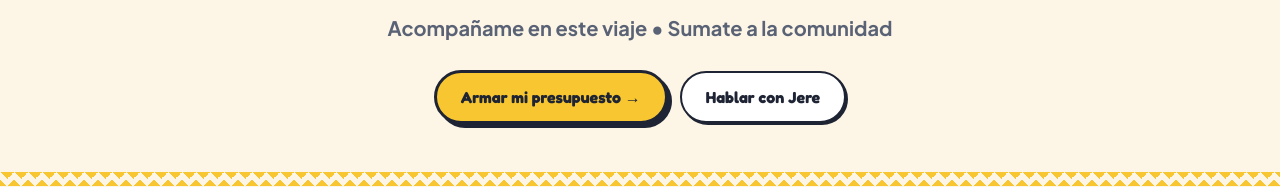
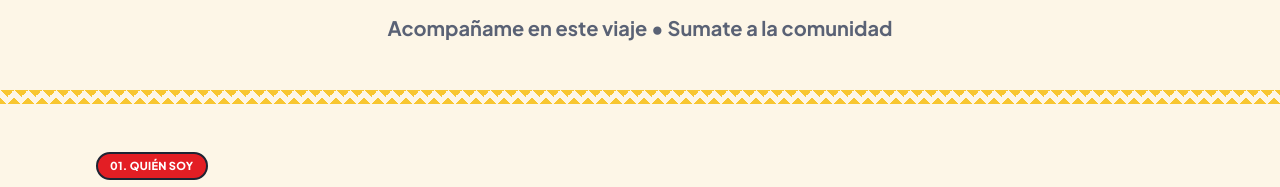
Before and after one commit to JPe2311/jere_movil, a Next.js app in the folder jere-movil/: page /publicidad in a window 1280 px wide. Shown: the part 403-590 px from the top of the page. Built offline with nearby package versions, Linux system fonts and the light colour scheme; no server answers.

Commit message:
feat(publicidad): quitar botones hero Armar presupuesto y Hablar con Jere

```diff
--- a/jere-movil/src/app/publicidad/page.jsx
+++ b/jere-movil/src/app/publicidad/page.jsx
@@ -158,20 +158,6 @@ export default function PublicidadPage() {
             <p className="mt-4 text-lg font-bold sm:text-xl" style={{ color: GRIS }}>
               Acompañame en este viaje • Sumate a la comunidad
             </p>
-            <div className="mt-7 flex flex-col items-center gap-3 sm:flex-row">
-              <a
-                href="#paquetes"
-                className="rounded-full border-[3px] border-[#1E2433] bg-[#F8C630] px-6 py-3 font-kit text-base font-bold shadow-[4px_4px_0_0_#1E2433] transition active:translate-x-[2px] active:translate-y-[2px] active:shadow-none"
-              >
-                Armar mi presupuesto →
-              </a>
-              <a
-                href="#contacto"
-                className="rounded-full border-2 border-[#1E2433] bg-white px-6 py-3 font-kit text-base font-bold shadow-[2px_2px_0_0_#1E2433] transition hover:bg-[#FFF9EC]"
-              >
-                Hablar con Jere
-              </a>
-            </div>
           </div>
         </div>
         <div className="zigzag-yellow" aria-hidden />
```
